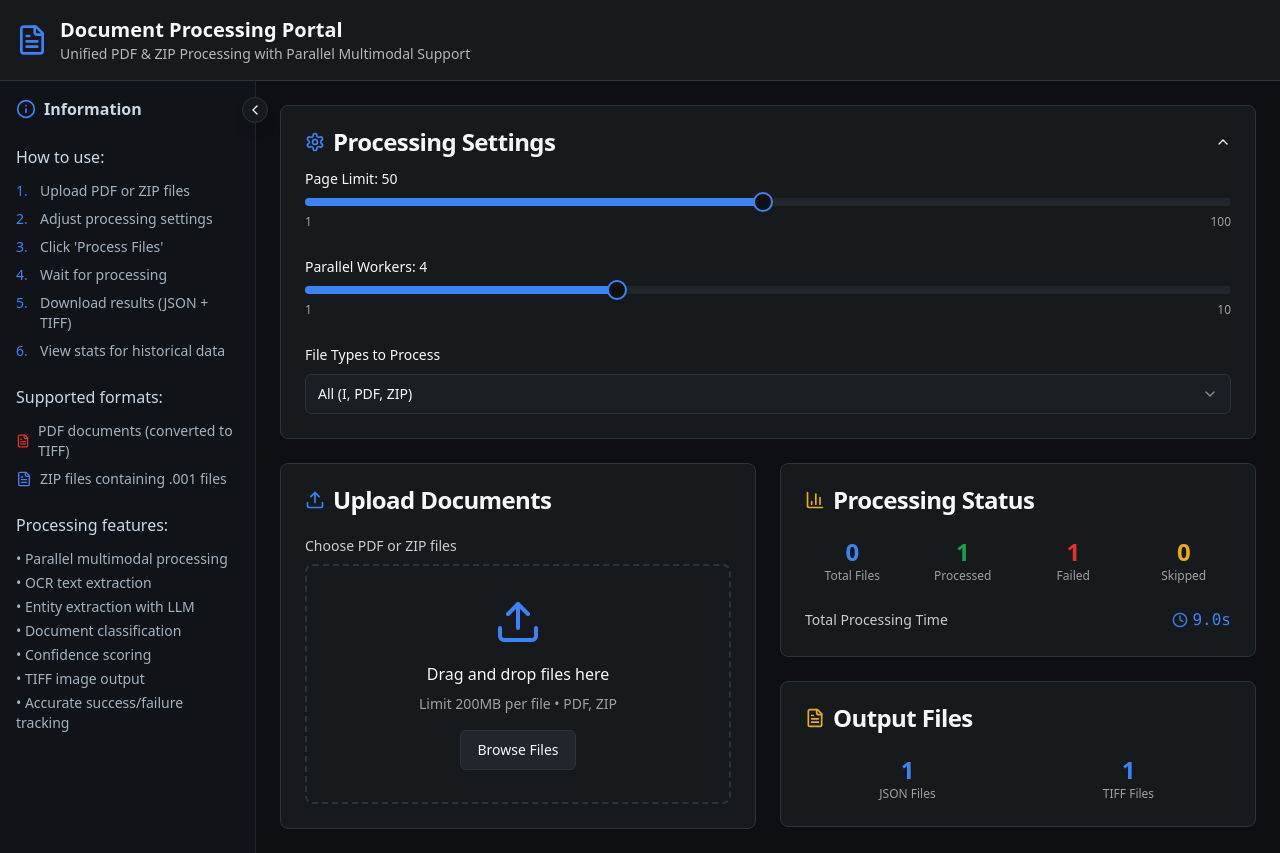
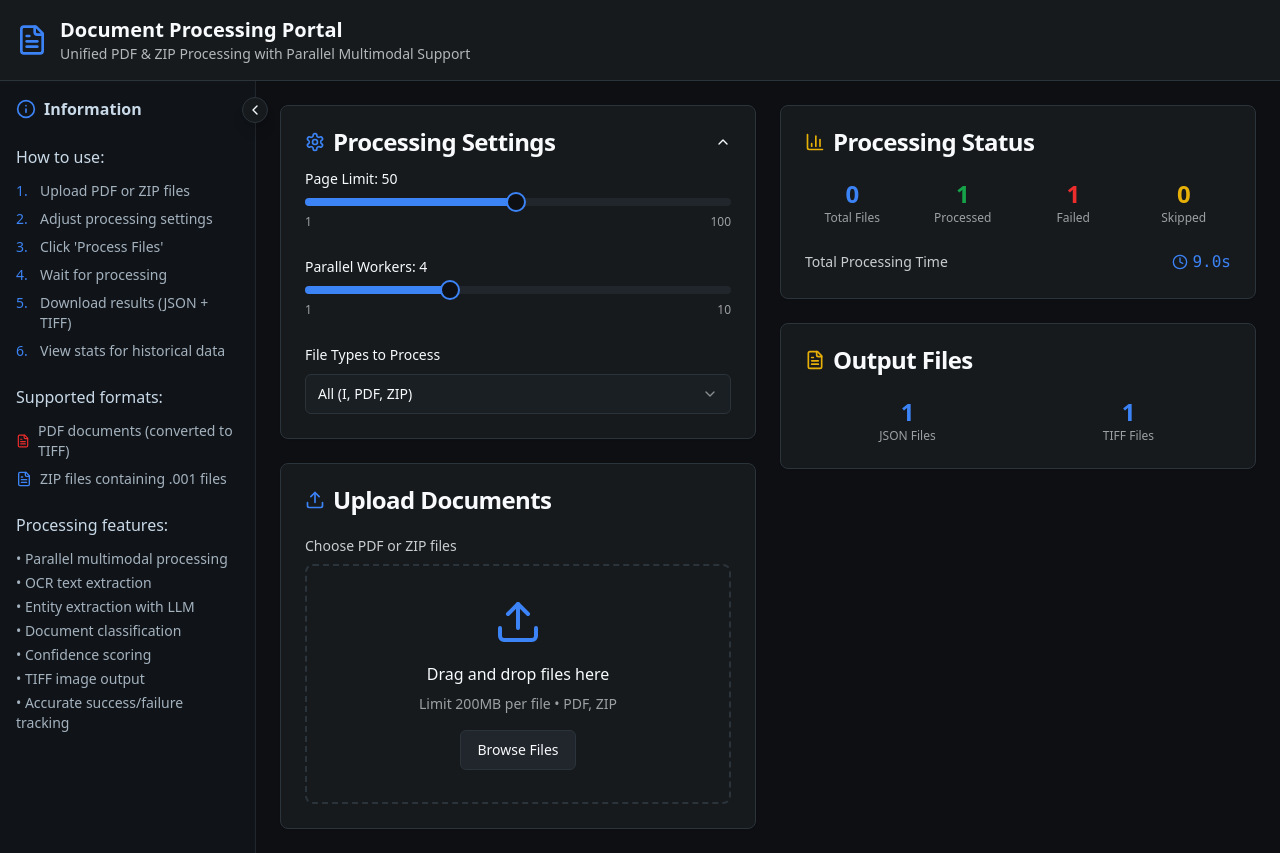
Before and after one commit to PratikPanda0/react-stream-reboot, a React (Vite) app: page / in a window 1280 px wide. Built offline with nearby package versions, Linux system fonts and the light colour scheme.

Commit message:
Refactor right side layout
Adjust the layout of the right-side section to match the provided screenshot, ensuring the "Processing Status" and "Output Files" components are displayed as intended.

```diff
--- a/src/pages/Index.tsx
+++ b/src/pages/Index.tsx
@@ -51,7 +51,11 @@ const Index = () => {
       <div className="h-full overflow-y-auto bg-background">
         {/* Main Content */}
         <div className="p-6 space-y-6">
-          {/* Processing Settings - Always visible at top */}
+          {/* Two Column Layout */}
+          <div className="grid grid-cols-1 lg:grid-cols-2 gap-6">
+            {/* Left Column - Upload Documents */}
+            <div className="space-y-6">
+              {/* Processing Settings inside Upload Documents area */}
               <ProcessingSettings
                 pageLimit={pageLimit}
                 parallelWorkers={parallelWorkers}
@@ -61,10 +65,6 @@ const Index = () => {
                 onFileTypesChange={setFileTypes}
               />
 
-          {/* Two Column Layout */}
-          <div className="grid grid-cols-1 lg:grid-cols-2 gap-6">
-            {/* Left Column - File Upload */}
-            <div className="space-y-6">
               <FileUpload files={files} onFilesChange={setFiles} />
 
               {files.length > 0 && (
@@ -79,7 +79,7 @@ const Index = () => {
               )}
             </div>
 
-            {/* Right Column - Status and Output */}
+            {/* Right Column - Processing Status */}
             <div className="space-y-6">
               <ProcessingStatus
                 totalFiles={files.length}
```
Lines whose indentation alone changed are shown as unchanged.
